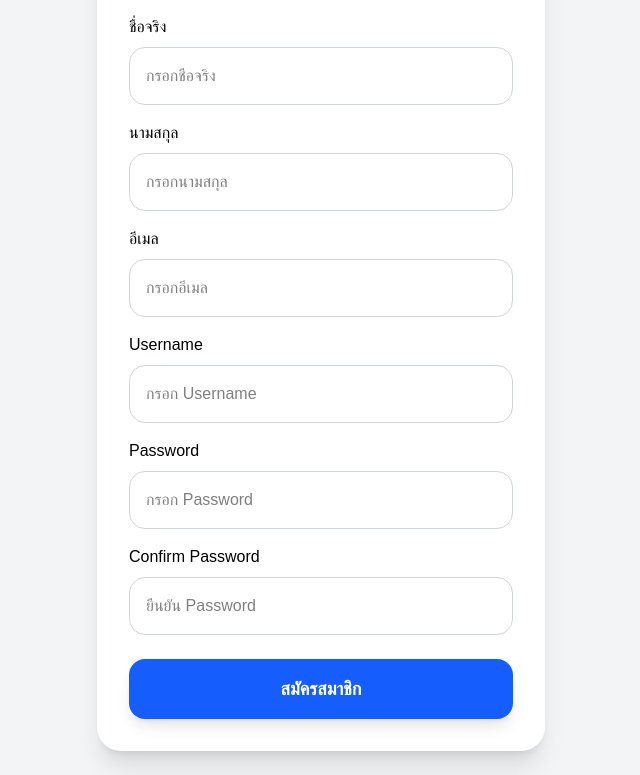
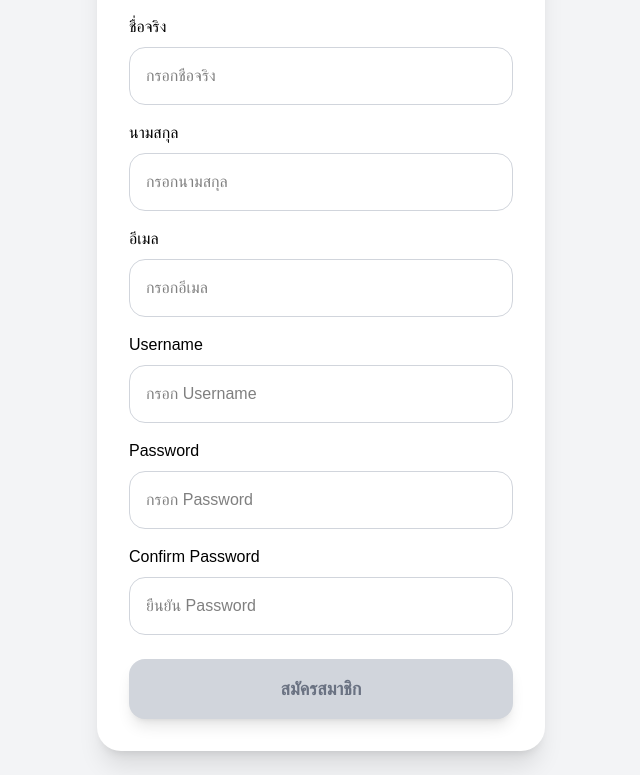
Before and after one commit to Paprem39/finance-tracker, a Next.js app: page /register in a window 1280 px wide. Shown: the part 251-1026 px from the top of the page, without its empty margins (319-959 px from the left). Built offline with nearby package versions, Linux system fonts and the light colour scheme.

Commit message:
Edit Confirm Password Button

```diff
--- a/src/app/register/page.tsx
+++ b/src/app/register/page.tsx
@@ -32,6 +32,19 @@ export default function RegisterPage() {
 
     alert("สมัครสมาชิกสำเร็จ (demo)");
   };
+
+  const isPasswordMatch =
+  password === confirmPassword;
+
+    const isFormValid =
+  nickname &&
+  firstname &&
+  lastname &&
+  email &&
+  username &&
+  password &&
+  confirmPassword &&
+  isPasswordMatch;
 
   return (
     <div className="min-h-screen bg-gray-100 flex items-center justify-center p-6">
@@ -152,25 +165,34 @@ export default function RegisterPage() {
         onChange={(e) =>
             setConfirmPassword(e.target.value)
         }
-            className="w-full border border-gray-300 p-4 rounded-2xl text-black focus:outline-none focus:ring-2 focus:ring-blue-400"
+        className={`w-full border p-4 rounded-2xl text-black focus:outline-none focus:ring-2
+      ${
+        confirmPassword && !isPasswordMatch
+          ? "border-red-500 focus:ring-red-400"
+          : "border-gray-300 focus:ring-blue-400"
+      }
+    `}
   />
+
+        {/* Error Message */}
+        {confirmPassword && !isPasswordMatch && (
+        <p className="text-red-500 text-sm mt-2">
+            รหัสผ่านไม่ตรงกัน
+        </p>
+  )}
 </div>
 
         {/* Register Button */}
             <button
             onClick={handleRegister}
-          className="
-            w-full
-            bg-blue-600
-            hover:bg-blue-700
-            transition
-            text-white
-            font-bold
-            text-lg
-            py-4
-            rounded-2xl
-            shadow-lg
-          "
+            disabled={!isFormValid}
+            className={`w-full font-bold text-lg py-4 rounded-2xl shadow-lg transition
+        ${
+            isFormValid
+            ? "bg-blue-600 hover:bg-blue-700 text-white"
+            : "bg-gray-300 text-gray-500 cursor-not-allowed"
+        }
+            `}
         >
             สมัครสมาชิก
         </button>
```
Lines whose indentation alone changed are shown as unchanged.
